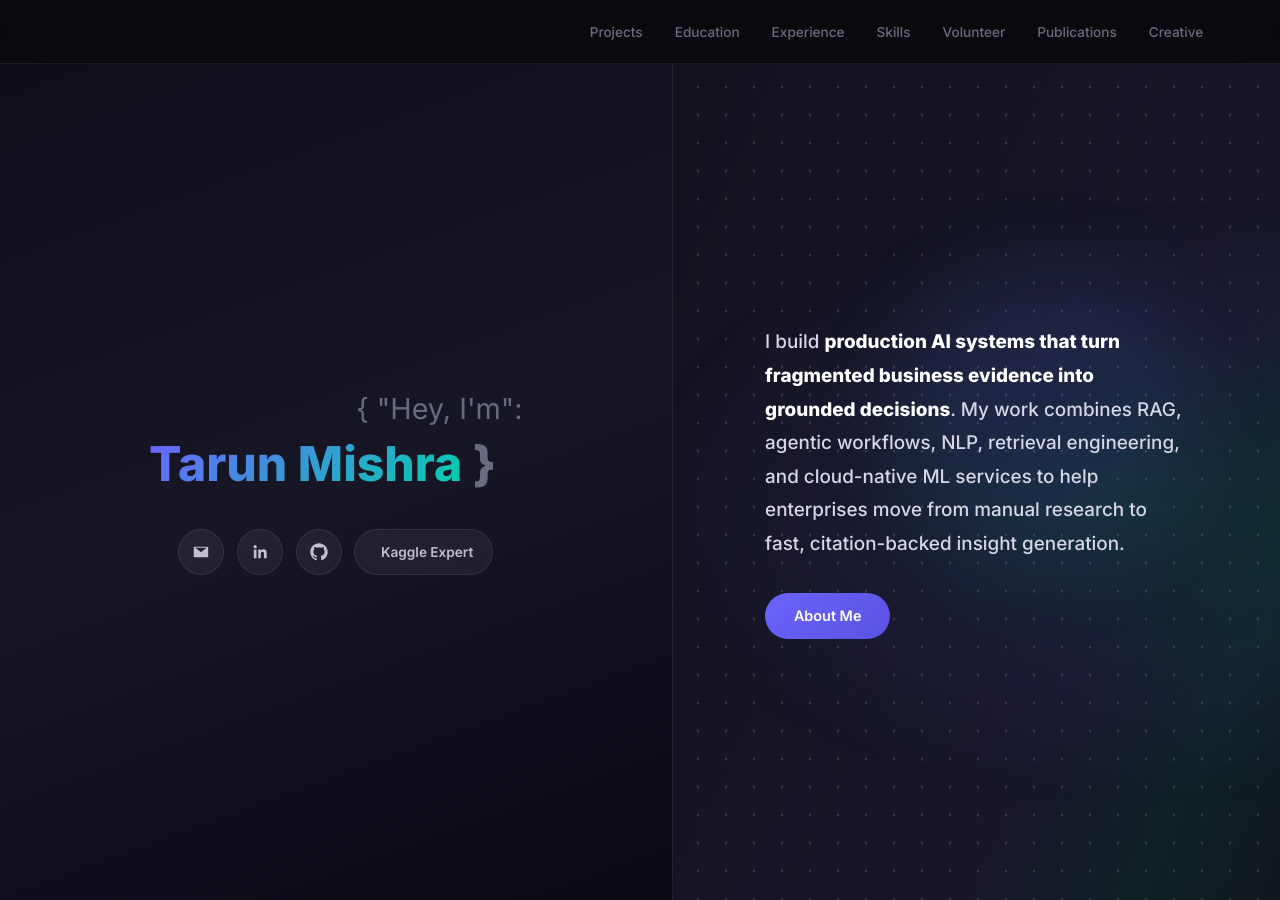
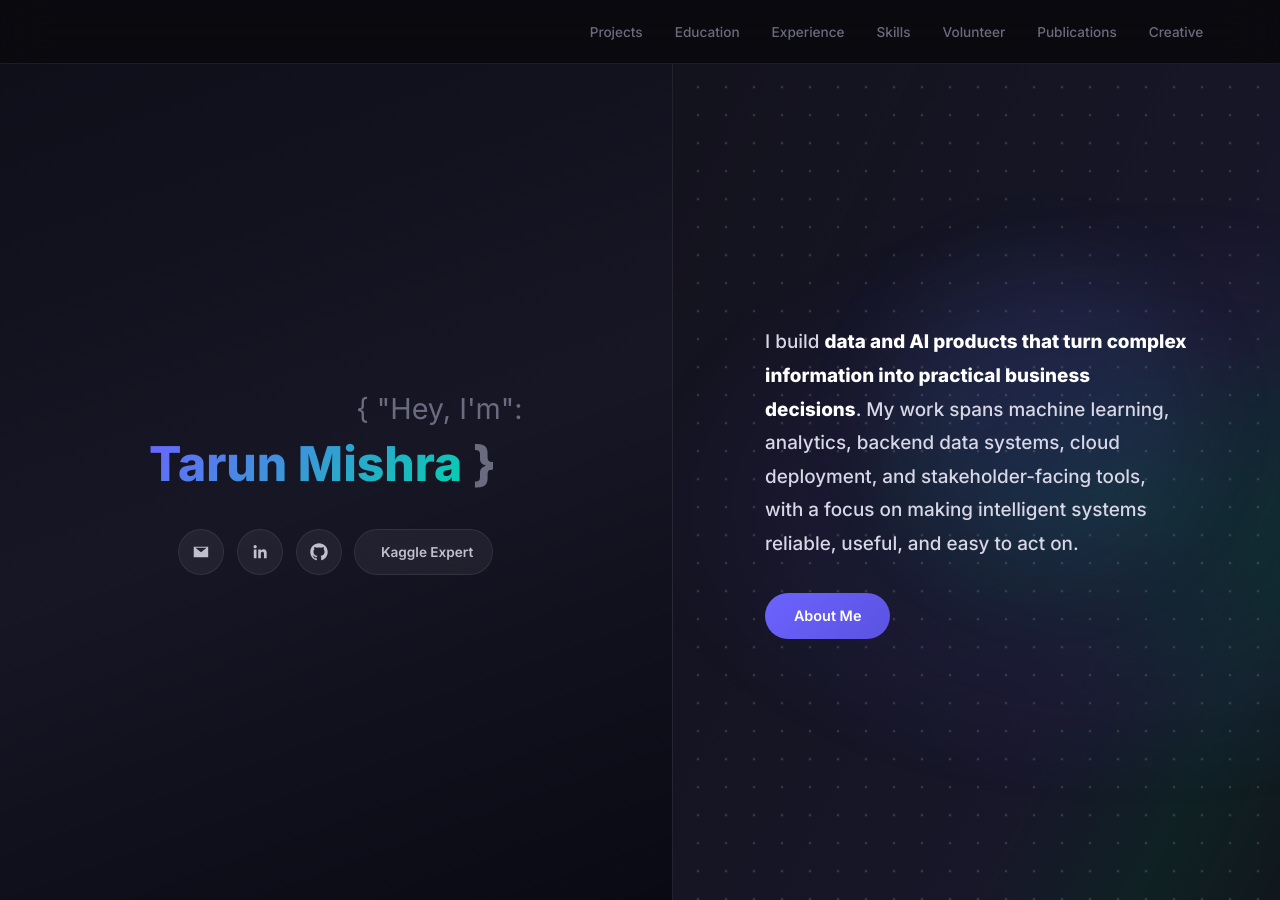
Before and after one commit to tarundirector/tarunmishra.github.io, a Jekyll site: the page index.html, which Jekyll copies as it is, in a window 1280 px wide and 900 px high. Built offline with Jekyll 4.4.1, drawn with Linux system fonts in a browser that asks for light colours.

Commit message:
Update index.html

```diff
--- a/index.html
+++ b/index.html
@@ -1546,9 +1546,9 @@
       <div class="tagline-box">
         <div class="circle-bg"></div>
         <p class="tagline">
-          I build <strong>production AI systems that turn fragmented business evidence into grounded decisions</strong>.
-          My work combines RAG, agentic workflows, NLP, retrieval engineering, and cloud-native ML services to help
-          enterprises move from manual research to fast, citation-backed insight generation.
+          I build <strong>data and AI products that turn complex information into practical business decisions</strong>.
+          My work spans machine learning, analytics, backend data systems, cloud deployment, and stakeholder-facing
+          tools, with a focus on making intelligent systems reliable, useful, and easy to act on.
         </p>
         <a href="#education" class="about-btn">About Me</a>
       </div>
```
